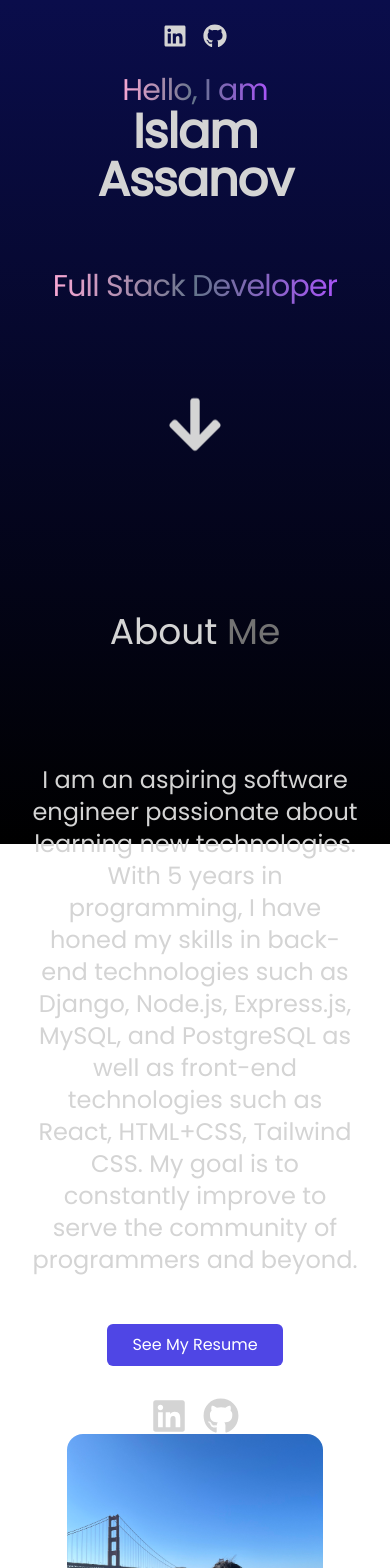
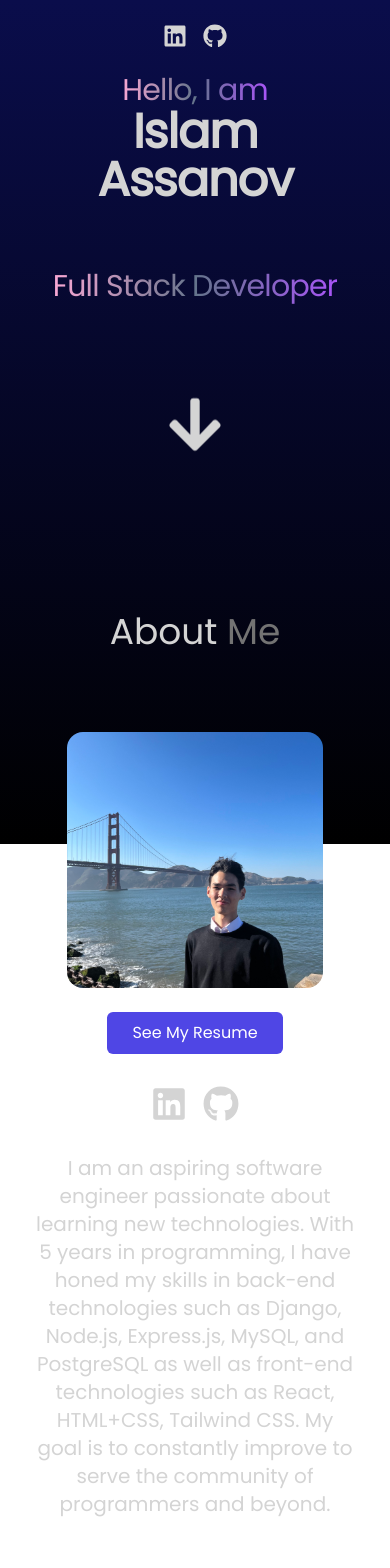
Before and after one commit to islamborghini/Portfolio, a React (Vite) app: page / in a window 390 px wide. Shown: the top 1568 px of the page. Built offline with nearby package versions, Linux system fonts and the light colour scheme; the HTML template or start-up script is replaced by a standard one.

Commit message:
Fixed some issues in mobile

```diff
--- a/src/components/About.jsx
+++ b/src/components/About.jsx
@@ -10,29 +10,29 @@ const About = () => {
         About
         <span className="text-neutral-500"> Me</span>
       </h1>
-      <div className="flex flex-wrap flex-col-reverse lg:flex-row">
+      <div className="flex flex-wrap flex-col">
         <motion.div
           whileInView={{ opacity: 1, x: 0 }}
           initial={{ opacity: 0, x: -100 }}
           transition={{ duration: 0.5 }}
-          className="w-full lg:w-1/2 lg:p-8"
+          className="w-full lg:w-1/2 lg:p-8 order-2 lg:order-1"
         >
           <div className="flex items-center justify-center">
-            <img
-              className="rounded-2xl w-64 h-64 lg:w-96 lg:h-96 object-cover"
-              src={aboutImg}
-              alt="about"
-            />
+            <p className="my-2 max-w-xl text-xl lg:text-2xl py-6 text-center lg:text-left">{ABOUT_TEXT}</p>
           </div>
         </motion.div>
         <motion.div
           whileInView={{ opacity: 1, x: 0 }}
           initial={{ opacity: 0, x: 100 }}
           transition={{ duration: 0.5 }}
-          className="w-full lg:w-1/2"
+          className="w-full lg:w-1/2 order-1 lg:order-2"
         >
-          <div className="flex justify-center lg:justify-start">
-            <p className="my-2 max-w-xl text-2xl py-6 text-center lg:text-left">{ABOUT_TEXT}</p>
+          <div className="flex items-center justify-center mb-6 lg:mb-0">
+            <img
+              className="rounded-2xl w-64 h-64 lg:w-96 lg:h-96 object-cover"
+              src={aboutImg}
+              alt="about"
+            />
           </div>
           <div className="flex flex-col lg:flex-row items-center justify-center lg:justify-between gap-4 px-5 mt-4">
             <a
--- a/src/components/Achievements.jsx
+++ b/src/components/Achievements.jsx
@@ -13,7 +13,7 @@ const Achievements = () => {
         Achievements
       </motion.h1>
       <div className="relative">
-        <div className="absolute left-1/2 h-full border-l-2 border-neutral-400 transform -translate-x-1/2"></div>
+        <div className="absolute left-1/2 h-full border-l-2 border-neutral-400 transform -translate-x-1/2 hidden lg:block"></div>
         {ACHIEVEMENTS.map((achievement, index) => (
           <motion.div
             key={index}
--- a/src/components/Projects.jsx
+++ b/src/components/Projects.jsx
@@ -37,15 +37,17 @@ const Projects = () => {
             >
               <h6 className="mb-2 font-semibold text-center lg:text-left">{project.title}</h6>
               <p className="mb-4 text-neutral-400 text-center lg:text-left">{project.description}</p>
+              <div className="flex flex-wrap justify-center lg:justify-start">
                 {project.technologies.map((tech, techIndex) => (
                   <span
                     key={techIndex}
-                  className="mr-2 rounded bg-neutral-900 px-2 py-1 text-sm font-medium text-purple-900"
+                    className="mr-2 mb-2 rounded bg-neutral-900 px-2 py-1 text-sm font-medium text-purple-900"
                   >
                     {tech}
                   </span>
                 ))}
-              <br />
+              </div>
+              <div className="flex justify-center lg:justify-start">
                 <a
                   href={project.githubLink}
                   target="_blank"
@@ -54,6 +56,7 @@ const Projects = () => {
                 >
                   Read More
                 </a>
+              </div>
             </motion.div>
           </div>
         ))}
```
Lines whose indentation alone changed are shown as unchanged.
